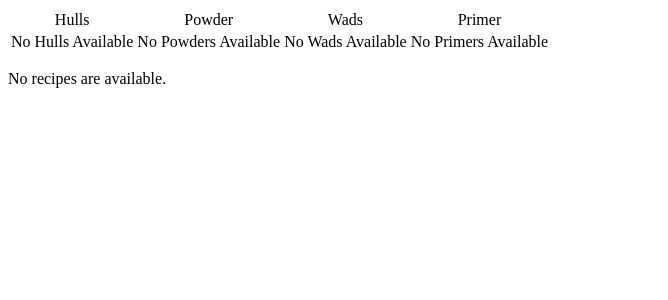
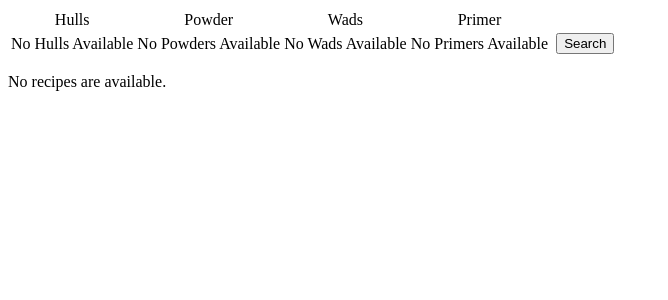
Before and after one commit to rsaxvc/reloadr, a Django app: page /recipes/ in a window 1280 px wide. Shown: the top 300 px of the page, without its empty margins (0-668 px from the left). Run offline with Django 3.2, Linux system fonts and the light colour scheme; data that the repository does not hold is empty.

Commit message:
add a button

```diff
--- a/web/reloadr/recipes/templates/recipes/index.html
+++ b/web/reloadr/recipes/templates/recipes/index.html
@@ -4,7 +4,8 @@
 		<td align="center">Powder</td>
 		<td align="center">Wads</td>
 		<td align="center">Primer</td>
-	</tr><tr><td>
+	</tr>
+	<tr><form method=get action="/search?"><td>
 
 		{% if table.Hull %}
 		<select multiple size=10 name=pv7>
@@ -52,7 +53,9 @@
 			No Primers Available
 		{% endif %}
 
-	</td></tr>
+	</td><td>
+		<td align=center><input type=submit name="btnSrch" value="Search" /></td>
+	</td></form></tr>
 </table>
 
 {% if table.Recipe %}
```
Lines whose indentation alone changed are shown as unchanged.
